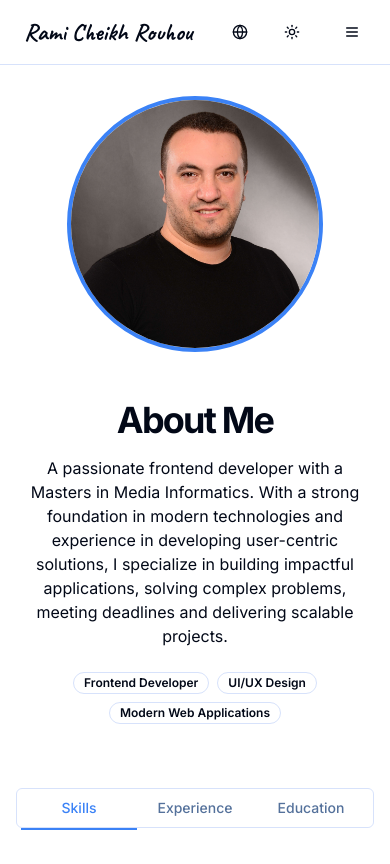
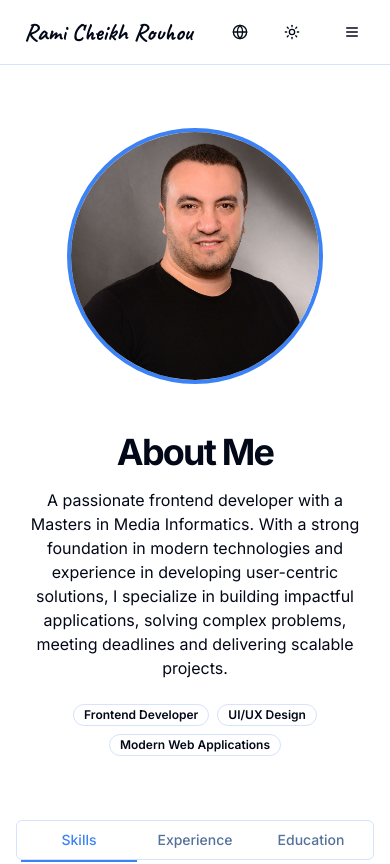
Before and after one commit to ramiichr/myportfolio, a Next.js app: page /about in a window 390 px wide. Shown: the top 864 px of the page. Built offline with nearby package versions, Linux system fonts and the light colour scheme.

Commit message:
Refactor layout padding for consistency across About, Contact, GitHub, and Projects pages

```diff
--- a/app/about/page.tsx
+++ b/app/about/page.tsx
@@ -52,16 +52,13 @@ export default function AboutPage() {
   };
 
   // Group skills by category
-  const skillsByCategory = skills.reduce(
-    (acc, skill) => {
+  const skillsByCategory = skills.reduce((acc, skill) => {
     if (!acc[skill.category]) {
       acc[skill.category] = [];
     }
     acc[skill.category].push(skill);
     return acc;
-    },
-    {} as Record<string, Skill[]>
-  );
+  }, {} as Record<string, Skill[]>);
 
   if (loading) {
     return (
@@ -72,7 +69,7 @@ export default function AboutPage() {
   }
 
   return (
-    <div className="container py-24 px-4 md:px-6">
+    <div className="container pt-32 pb-24 px-4 md:px-6">
       <motion.div
         className="max-w-4xl mx-auto"
         initial={{ opacity: 0 }}
--- a/app/contact/page.tsx
+++ b/app/contact/page.tsx
@@ -162,7 +162,7 @@ export default function ContactPage() {
   }
 
   return (
-    <div className="container py-24 px-4 md:px-6">
+    <div className="container pt-32 pb-24 px-4 md:px-6">
       <motion.div
         className="text-center mb-12"
         initial={{ opacity: 0, y: 20 }}
--- a/app/github/page.tsx
+++ b/app/github/page.tsx
@@ -145,7 +145,7 @@ export default function GitHubPage() {
   }
 
   return (
-    <div className="container py-12 sm:py-24 px-4 md:px-6">
+    <div className="container pt-32 pb-12 sm:pb-24 px-4 md:px-6">
       <motion.div
         className="max-w-6xl mx-auto"
         initial={{ opacity: 0 }}
--- a/app/projects/page.tsx
+++ b/app/projects/page.tsx
@@ -46,7 +46,7 @@ export default function ProjectsPage() {
   };
 
   return (
-    <div className="container py-24 px-4 md:px-6">
+    <div className="container pt-32 pb-24 px-4 md:px-6">
       <motion.div
         className="text-center mb-12"
         initial={{ opacity: 0, y: 20 }}
```
Lines whose indentation alone changed are shown as unchanged.
